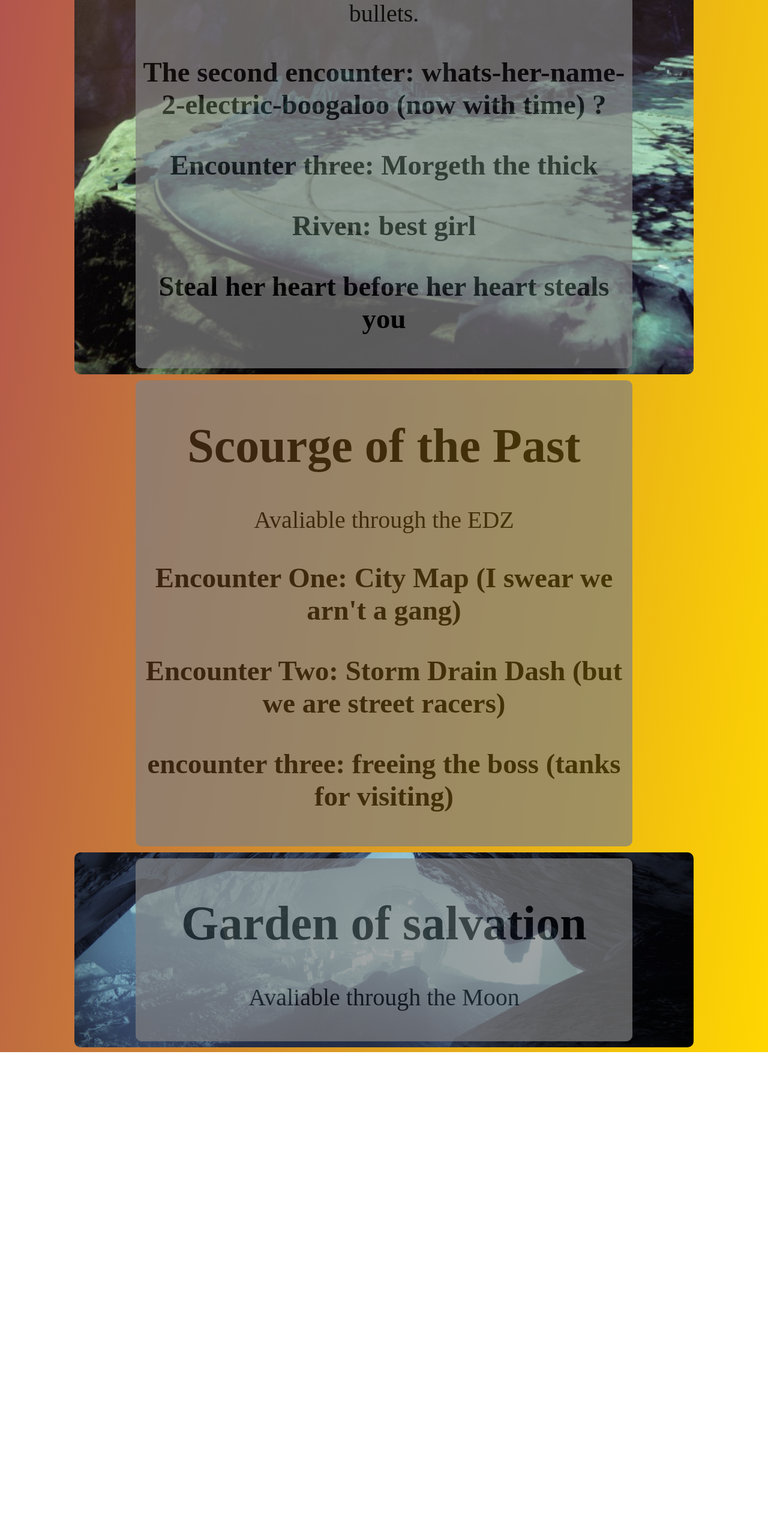
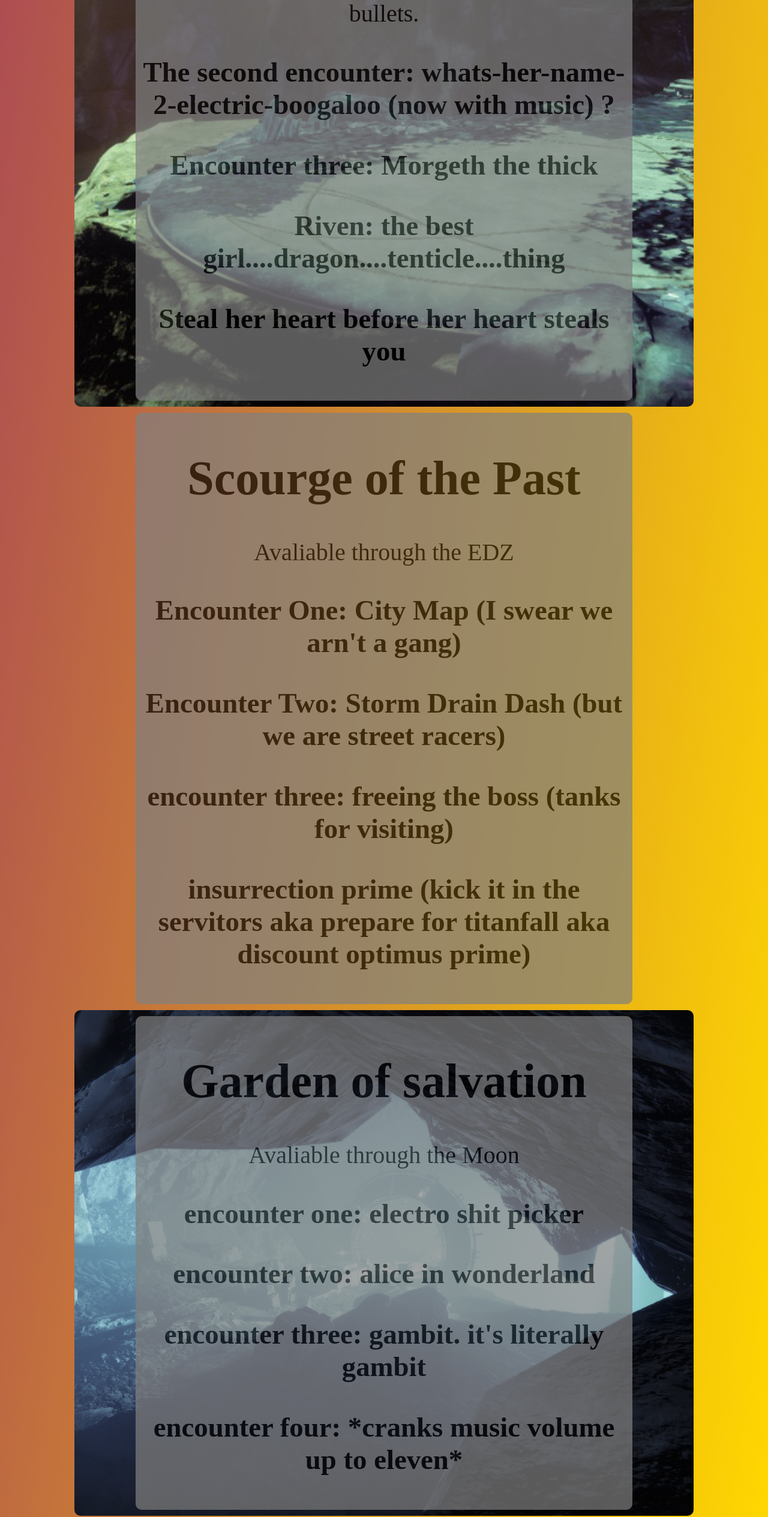
Before and after one commit to thedragun/Destiny-2-Raid-guide, a plain HTML site: page index.html in a window 1280 px wide. Shown: the part 6456-8985 px from the top of the page at 60% size. Before the commit the page ends 8210 px from the top, so only its background shows below. Drawn offline with Linux system fonts and the light colour scheme.

Commit message:
more placeholder titles

```diff
--- a/index.html
+++ b/index.html
@@ -56,7 +56,7 @@
 
       <p>when you first enter the room the first thing you will notice is the big pit in the center of the room surounded by hanging symbols. there are also nine plates around the room with symbols above them. look its not that hard just step on the plates of the corrisponding symbols and don't die until a knight spawns then kill the knight to clear the plate. occasionally kalli will come over to throw salt on you but she can be repelled with the classic method of pretending your not home and hiding or the american classic of greeting her with bullets. </p>
 
-    <h3>The second encounter: whats-her-name-2-electric-boogaloo (now with time) ?</h3>
+    <h3>The second encounter: whats-her-name-2-electric-boogaloo (now with music) ?</h3>
 
       <p></p>
 
@@ -64,7 +64,7 @@
 
       <p></p>
 
-    <h3>Riven: best girl</h3>
+    <h3>Riven: the best girl....dragon....tenticle....thing</h3>
 
       <p></p>
 
@@ -89,6 +89,8 @@
 
 
     <h3>encounter three: freeing the boss (tanks for visiting)</h3>
+
+    <h3>insurrection prime (kick it in the servitors aka prepare for titanfall aka discount optimus prime)
   </div>
   </div>
 
@@ -98,6 +100,22 @@
 
     <p>Avaliable through the Moon</p>
 
+    <h3>encounter one: electro shit picker</h3>
+
+      <p></p>
+
+    <h3>encounter two: alice in wonderland</h3>
+
+      <p></p>
+
+    <h3>encounter three: gambit. it's literally gambit</h3>
+
+      <p></p>
+
+    <h3>encounter four: *cranks music volume up to eleven*</h3>
+
+      <p></p>
+
   </div>
   </div>
 
```
Lines whose indentation alone changed are shown as unchanged.
